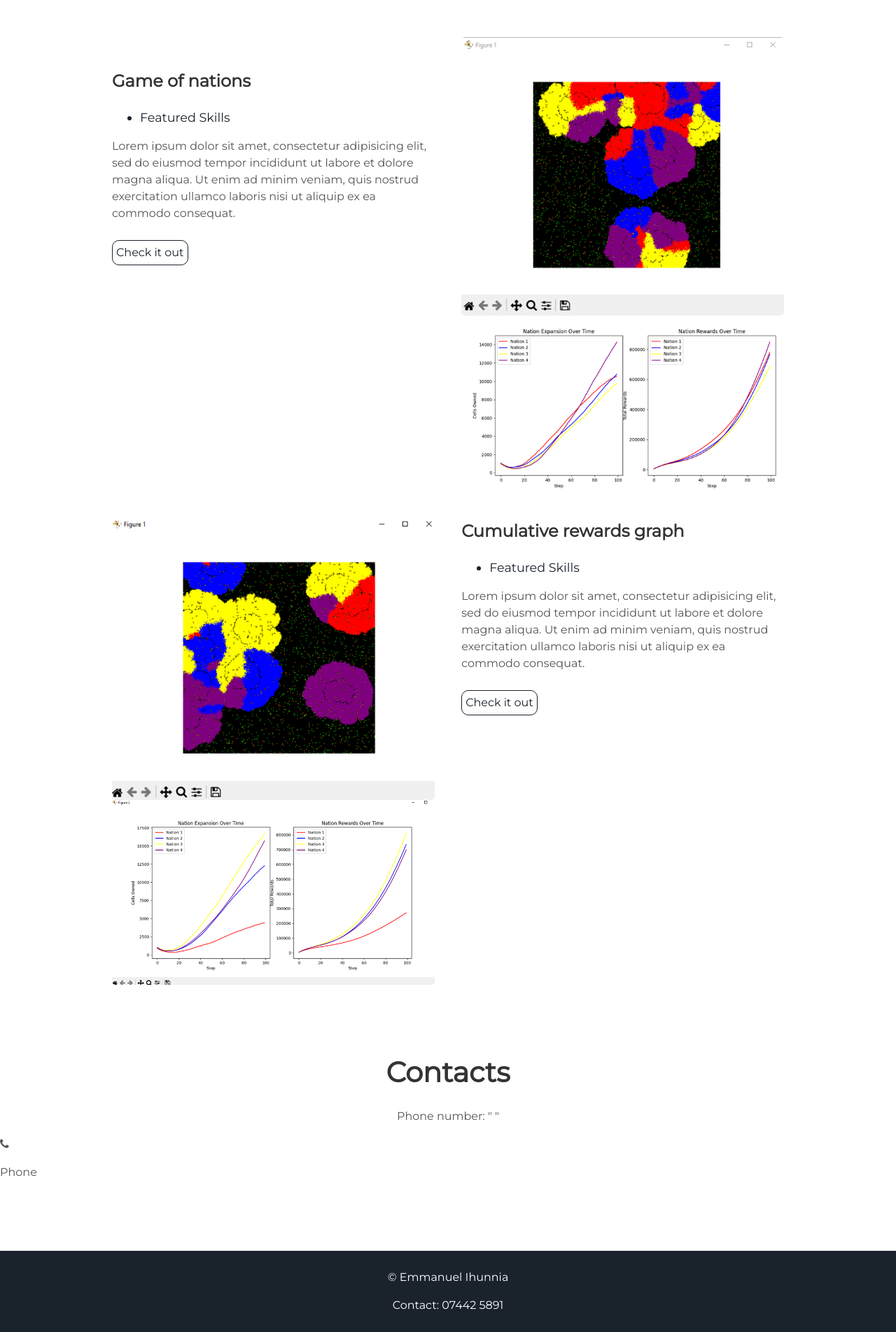
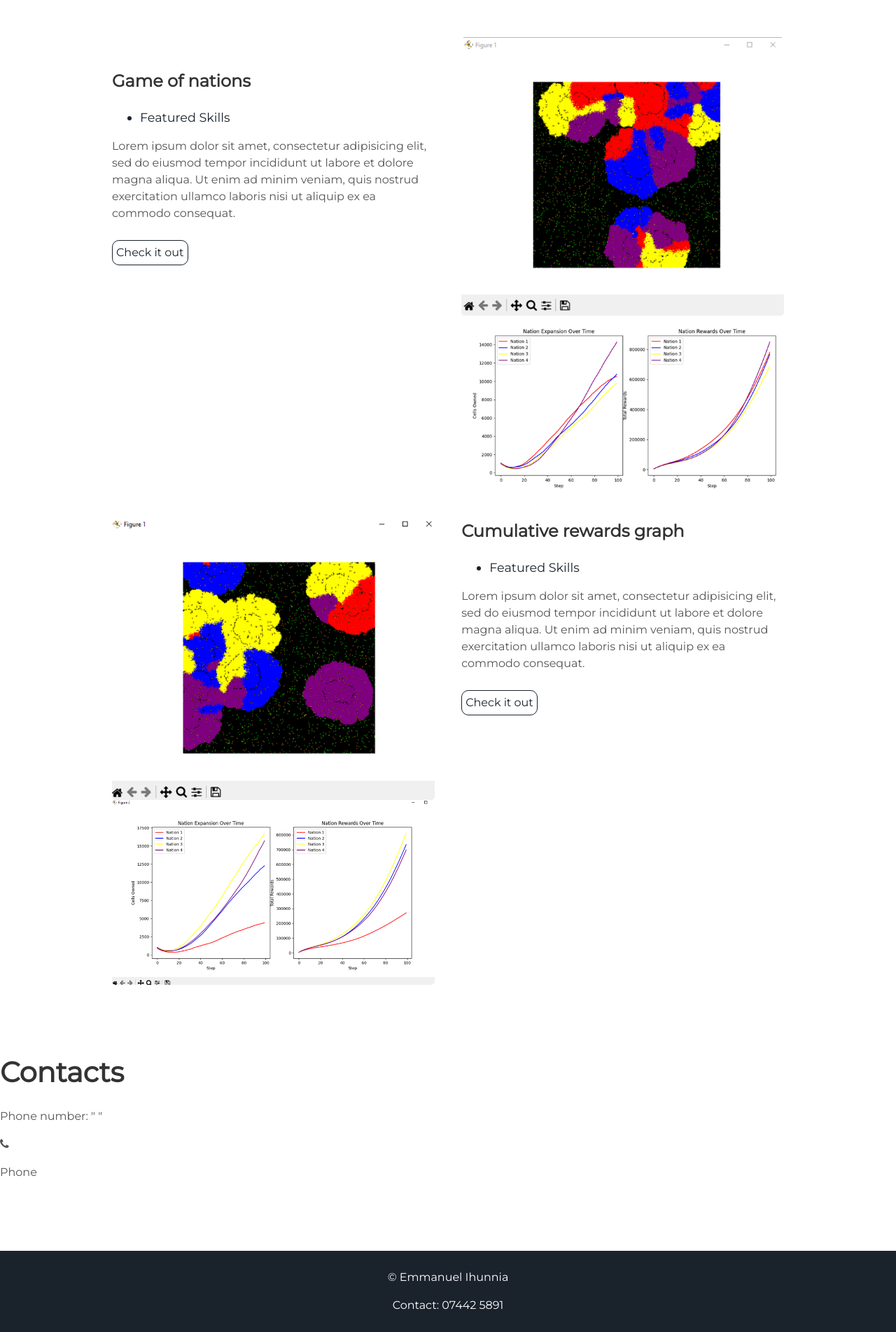
Before and after one commit to eihunnia/Project-Portfolio, a Jekyll site: the page built from index.html, in a window 1280 px wide. Shown: the part 1303-3206 px from the top of the page at 70% size. Built offline with Jekyll 4.4.1, drawn with Linux system fonts in a browser that asks for light colours.

Commit message:
Update contacts.html - changed first div class container back to 'contact-details'

```diff
--- a/_includes/contacts.html
+++ b/_includes/contacts.html
@@ -1,4 +1,4 @@
- <div class="user-details">
+ <div class="contact-details">
   <h1> Contacts </h1>
   <p> Phone number: " " </p>
 </div>
```
